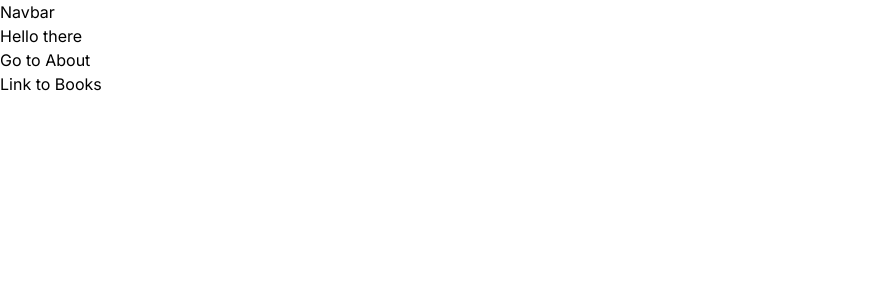
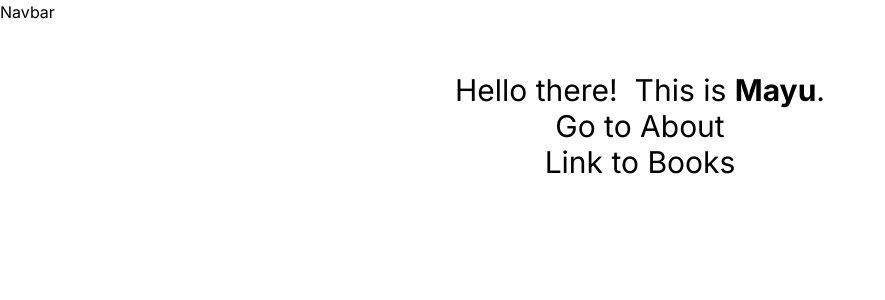
Before and after one commit to MayuRuru/NextNotes, a Next.js app: page / in a window 1280 px wide. Shown: the top 300 px of the page, without its empty margins (0-885 px from the left). Built offline with nearby package versions, Linux system fonts and the light colour scheme.

Commit message:
Apply styles to home

```diff
--- a/app/page.tsx
+++ b/app/page.tsx
@@ -1,14 +1,18 @@
-import Image from "next/image";
+//import Image from "next/image";
 import Link from "next/link";
-import { Inter } from "next/font/google";
+//import { Inter } from "next/font/google";
 
-const inter = Inter({ subsets: ["latin"] });
+//const inter = Inter({ subsets: ["latin"] });
 
 export default function Home() {
   return (
-    <main>
-      <h1>Hello there</h1>
-      <p>
+    <main className="px-6 mx-auto">
+      <p className="mt-12 mb-12 text-3xl text-center dark:text-white">
+        Hello there! &nbsp;
+        <span className="whitespace-nowrap">
+          This is <span className="font-bold">Mayu</span>.
+        </span>
+        <br />
         <Link href="/about">Go to About</Link>
         <br />
         <Link href="/books">Link to Books</Link>
```
